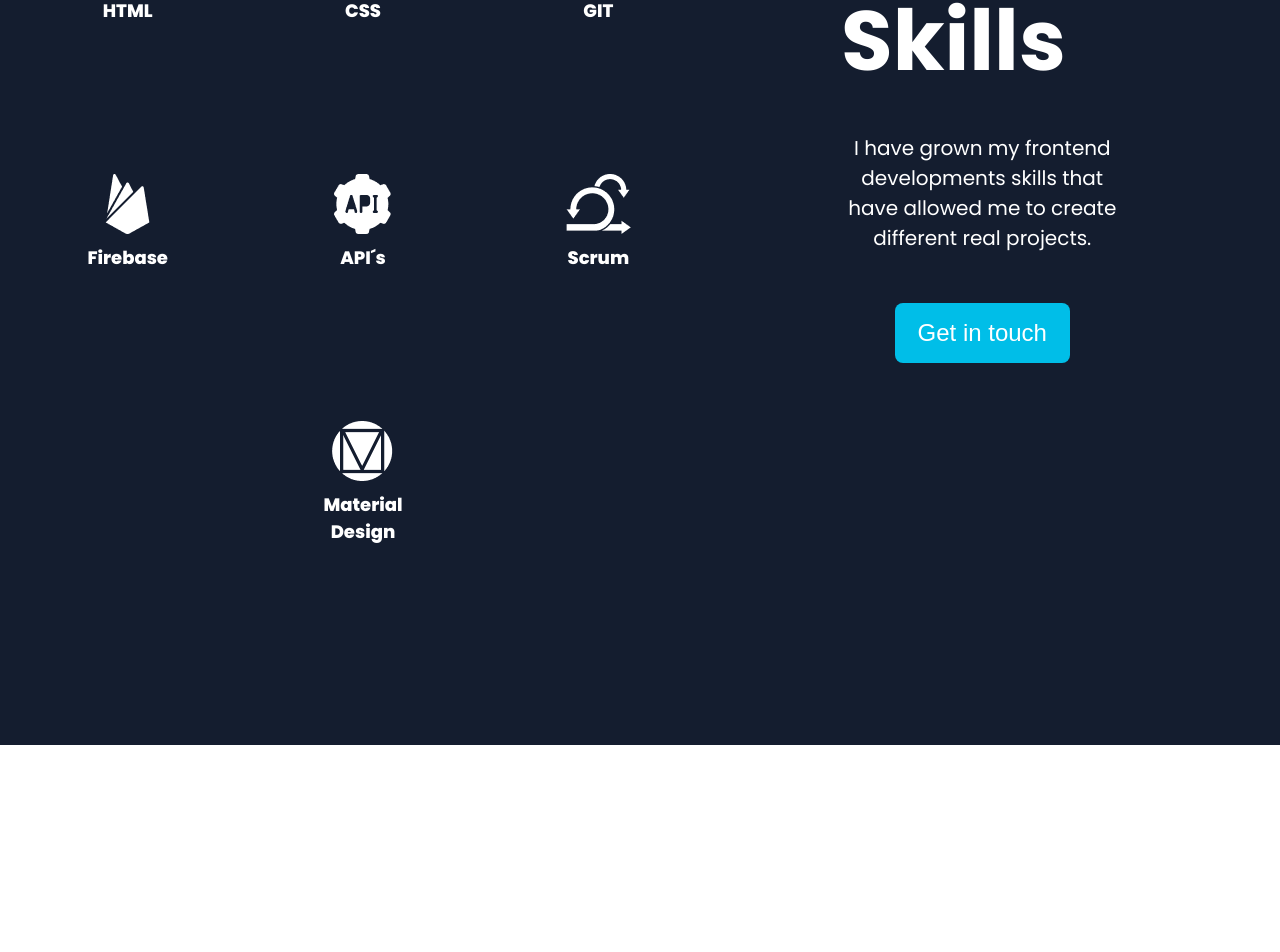
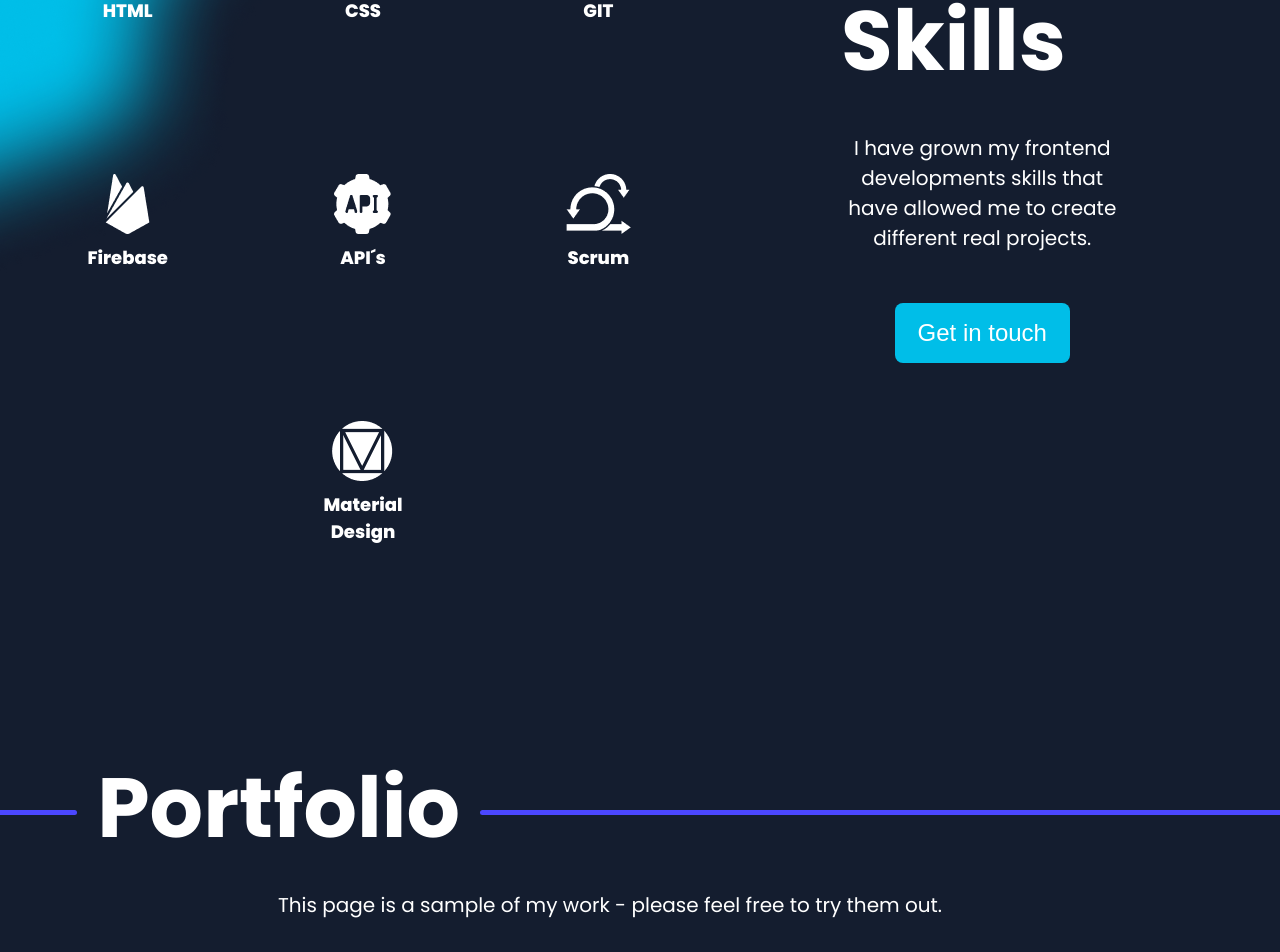
Before and after one commit to niels-2005/myPortfolio, an Angular app: page / in a window 1280 px wide. Shown: the part 2386-3338 px from the top of the page. Before the commit the page ends 3131 px from the top, so only its background shows below. Built offline with nearby package versions, Linux system fonts and the light colour scheme.

Commit message:
added portfolio head

```diff
--- a/src/app/app.component.html
+++ b/src/app/app.component.html
@@ -3,3 +3,4 @@
 <app-icons-email></app-icons-email>
 <app-about-me></app-about-me>
 <app-skills></app-skills>
+<app-portfolio-head></app-portfolio-head>
--- a/src/app/app.module.ts
+++ b/src/app/app.module.ts
@@ -8,6 +8,7 @@ import { HeaderComponent } from './header/header.component';
 import { IconsEmailComponent } from './icons-email/icons-email.component';
 import { AboutMeComponent } from './about-me/about-me.component';
 import { SkillsComponent } from './skills/skills.component';
+import { PortfolioHeadComponent } from './portfolio-head/portfolio-head.component';
 
 @NgModule({
   declarations: [
@@ -16,7 +17,8 @@ import { SkillsComponent } from './skills/skills.component';
     HeaderComponent,
     IconsEmailComponent,
     AboutMeComponent,
-    SkillsComponent
+    SkillsComponent,
+    PortfolioHeadComponent
   ],
   imports: [
     BrowserModule,
--- /dev/null
+++ b/src/app/portfolio-head/portfolio-head.component.html
@@ -0,0 +1,11 @@
+<img class="portfolio-blue-shadow" src="/assets/img/shadows/blue-shadow.png" />
+<div class="portfolio-head-container">
+  <div class="portfolio-top-container">
+    <div class="purple-line-left"></div>
+    <h1>Portfolio</h1>
+    <div class="purple-line-right"></div>
+  </div>
+</div>
+<div class="portfolio-paragraph-container">
+  <p>This page is a sample of my work - please feel free to try them out.</p>
+</div>
--- /dev/null
+++ b/src/app/portfolio-head/portfolio-head.component.scss
@@ -0,0 +1,51 @@
+.portfolio-blue-shadow{
+  position: absolute;
+  top: 1900px;
+}
+
+.portfolio-head-container{
+  background-color: #141D2F;
+  display: flex;
+  flex-direction: column;
+  align-items: flex-end;
+}
+
+.portfolio-top-container{
+  display: flex;
+  align-items: center;
+  gap: 20px;
+  h1{
+    color: white;
+    font-size: 84px;
+    margin: 0;
+  }
+}
+
+.purple-line-left{
+  margin-top: 10px;
+    height: 5px;
+    width: 200px;
+    background-color: #4B47FF;
+   border-radius: 10px;
+}
+
+.purple-line-right{
+  margin-top: 10px;
+  height: 5px;
+  width: 800px;
+  background-color: #4B47FF;
+  border-top-left-radius: 10px;
+  border-bottom-left-radius: 10px;
+}
+
+.portfolio-paragraph-container{
+  background-color: #141D2F;
+  display: flex;
+  justify-content: center;
+  padding-bottom: 150px;
+  p{
+    padding-right: 60px;
+    font-size: 20px;
+    color: white;
+  }
+}
--- a/src/app/skills/skills.component.scss
+++ b/src/app/skills/skills.component.scss
@@ -21,6 +21,8 @@
   align-items: center;
   gap: 10px;
   flex-direction: column;
+  position: relative;
+  z-index: 10;
   .skill-image, .skill-span {
     transition: transform 0.3s ease-in-out;
 }
@@ -80,7 +82,7 @@
 }
 
 .purple-line{
-  margin-top: 70px;
+  margin-top: 80px;
   height: 5px;
   width: 200px;
   background-color: #4B47FF;
@@ -94,6 +96,8 @@
   align-items: center;
   gap: 10px;
   flex-direction: column;
+  position: relative;
+  z-index: 10;
   span{
     text-align: center;
     color: white;
```
Also changed, not shown: src/app/portfolio-head/portfolio-head.component.ts (added, +10 -0 lines), 1 other file (tests, documents, lock files or other folders).
